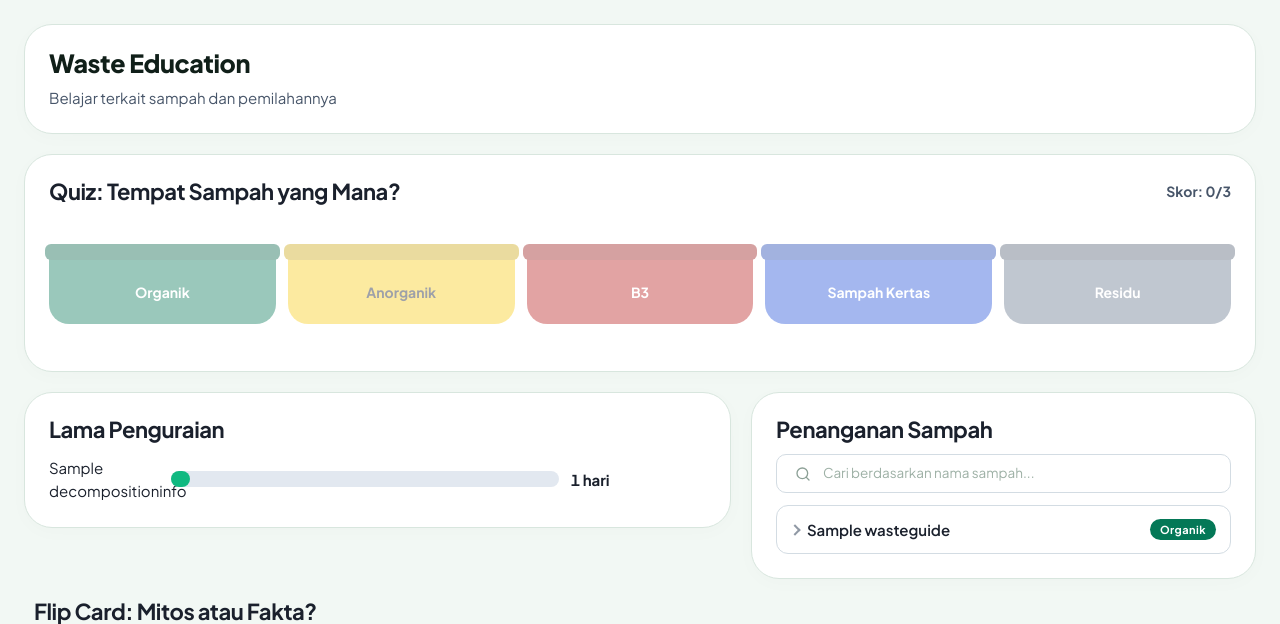
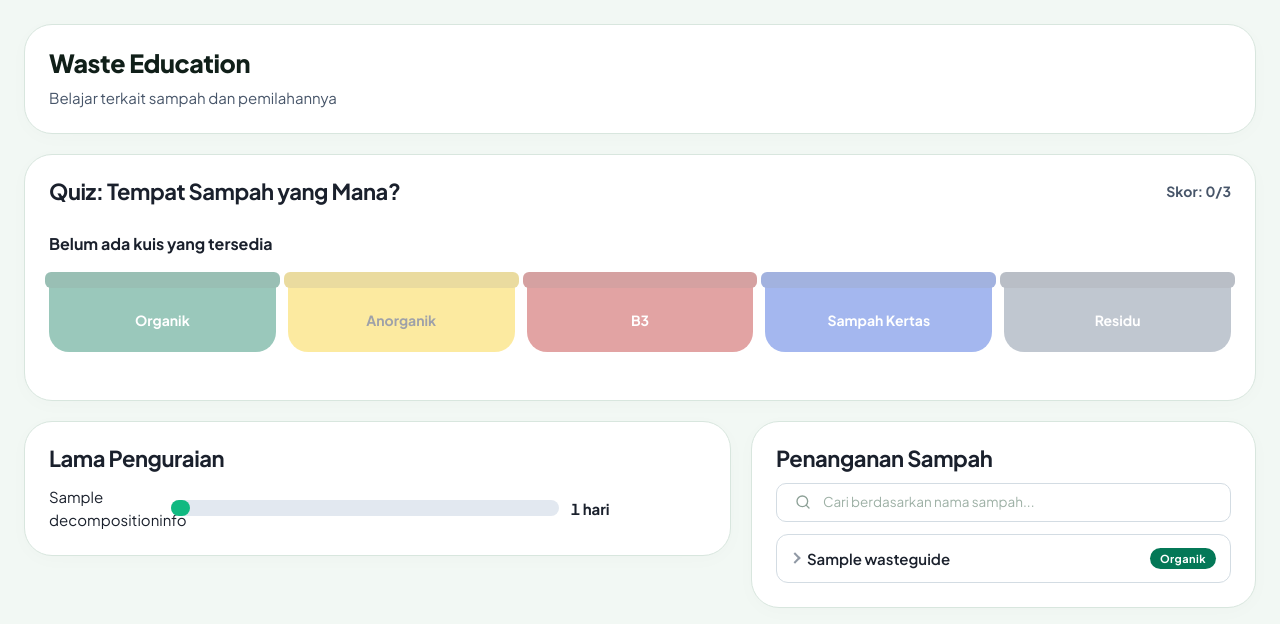
Before and after one commit to pbp-kelompok-b9/WasteWhistle, a Django app: page /education/ in a window 1280 px wide. Shown: the part 69-693 px from the top of the page. Run offline with Django 5.2, Linux system fonts and the light colour scheme; a user stored in the database is signed in; tables that the repository leaves empty hold one stand-in row (values such as "Sample post").

Commit message:
fix(education): fix login url and minor details

```diff
--- a/static/js/education.js
+++ b/static/js/education.js
@@ -94,7 +94,7 @@ function setupQuiz() {
         }
         feedbackText.hidden = false;
 
-        // Matikan semua tong, beri garis pada tong yang benar
+        // Matikan semua tong selain tong yang benar
         binButtons.forEach(function (button) {
             button.disabled = true;
 
@@ -120,7 +120,6 @@ function setupQuiz() {
             showResult();
         }
     }
-
 
     /* Tampilkan skor akhir */
     async function showResult() {
@@ -275,7 +274,7 @@ function setupGuideSearch() {
         }
     }
 
-    /* Setiap ketikan: batalkan timer lama, pasang timer baru */
+    /* Setiap ketik: batalkan timer lama, pasang timer baru */
     searchInput.addEventListener("input", function () {
         clearTimeout(timerId);
 
--- a/templates/education.html
+++ b/templates/education.html
@@ -26,14 +26,14 @@
             <span class="quiz-score-indicator" id="quiz-score-indicator">Skor: {{ daily_score|default:0 }}/3</span>
         </div>
         <ul id="quiz-data" hidden>
-            {% for question in questions %}<li data-id="{{ question.id }}" data-answer="{{ question.item.category }}" data-tip="{{ question.item.handling_instruction }}">{{ question.item.name }}</li>{% endfor %}
+            {% for question in questions %}<li data-id="{{ question.id }}" data-answer="{{ question.item.category }}">{{ question.item.name }}</li>{% endfor %}
         </ul>
         <br>
         <form id="quiz-csrf-form" hidden>{% csrf_token %}</form>
         <div id="quiz-play" data-submit-url="{% url 'submit_quiz_api' %}"
              data-can-play="{% if user.is_authenticated and not already_played and questions %}true{% else %}false{% endif %}">
             <p class="quiz-progress" id="quiz-progress">{% if questions %}Soal 1 dari {{ questions|length }}{% endif %}</p>
-            <p class="quiz-item" id="quiz-item"></p>
+            <p class="quiz-item" id="quiz-item">{% if not user.is_authenticated %}Masuk untuk mengikuti kuis{% elif already_played %}Kuis hari ini sudah selesai{% elif not questions %}Belum ada kuis yang tersedia{% endif %}</p>
             <div class="bins">
                 <button class="bin bin-organik" type="button" data-bin="organik">Organik</button>
                 <button class="bin bin-anorganik" type="button" data-bin="anorganik">Anorganik</button>
@@ -42,7 +42,7 @@
                 <button class="bin bin-residu" type="button" data-bin="residu">Residu</button>
             </div>
             <br>
-            {% if not user.is_authenticated %}<p class="quiz-message">Kamu perlu <a href="{% url 'login' %}">log in</a> untuk mengikuti kuis.</p>
+            {% if not user.is_authenticated %}<p class="quiz-message">Kamu perlu <a href="{% url 'login_user' %}">log in</a> untuk mengikuti kuis.</p>
             {% elif already_played %}<p class="quiz-completed">Kamu telah menyelesaikan kuis hari ini dengan skor: {{ daily_score|default:0 }}/3</p><p class="text-soft">Kembali besok untuk kuis selanjutnya.</p>
             {% endif %}
             <p class="quiz-feedback" id="quiz-feedback" aria-live="polite" hidden></p>
```
